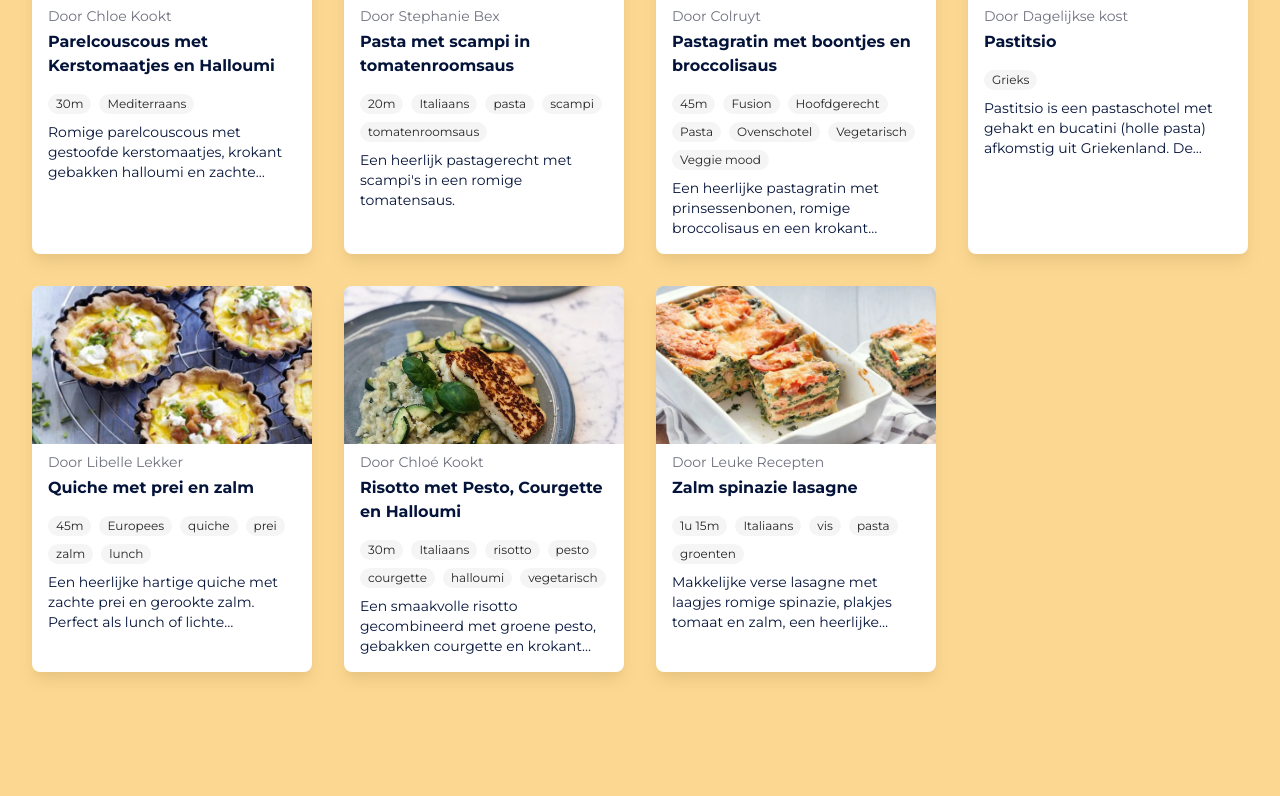
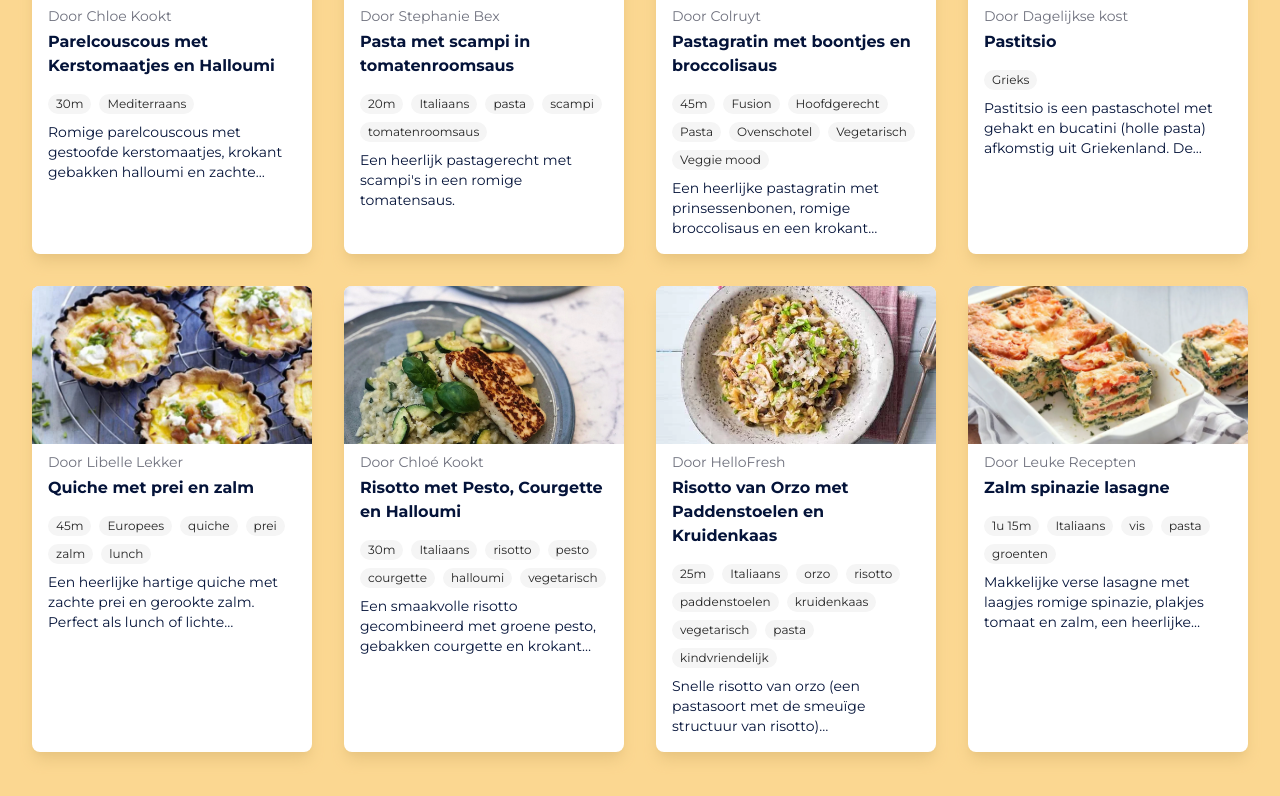
Before and after one commit to robrechtme/recipes, a Next.js app: page / in a window 1280 px wide. Shown: the part 1720-2516 px from the top of the page. Before the commit the page ends 2456 px from the top, so only its background shows below. Built offline with nearby package versions, Linux system fonts and the light colour scheme.

Commit message:
feat: add risotto van orzo met paddenstoelen en kruidenkaas
Imported from HelloFresh BE (week 40, 2016). Image extracted from the
source PDF since hellofresh.be isn't reachable from the sandbox.

```diff
--- a/data/index.ts
+++ b/data/index.ts
@@ -1,46 +1,48 @@
+import { Recipe } from "@core/types";
+
 // Import all recipe data
-import aardappelOvenschotelMetLinzenEnKikkererwtenImage from "./aardappel-ovenschotel-met-linzen-en-kikkererwten/image.webp";
 import aardappelOvenschotelMetLinzenEnKikkererwtenRecipe from "./aardappel-ovenschotel-met-linzen-en-kikkererwten/recipe.json";
-import chiliSinCarneImage from "./chili-sin-carne/image.webp";
 import chiliSinCarneRecipe from "./chili-sin-carne/recipe.json";
-import creamyPastaMetKerstomatensausEnRicottaImage from "./creamy-pasta-met-kerstomatensaus-en-ricotta/image.webp";
 import creamyPastaMetKerstomatensausEnRicottaRecipe from "./creamy-pasta-met-kerstomatensaus-en-ricotta/recipe.json";
-import gnocchiInRomigeTomatensausImage from "./gnocchi-in-romige-tomatensaus/image.webp";
 import gnocchiInRomigeTomatensausRecipe from "./gnocchi-in-romige-tomatensaus/recipe.json";
-import gnocchiMetBloemkoolEnPaprikasausUitDeOvenImage from "./gnocchi-met-bloemkool-en-paprikasaus-uit-de-oven/image.webp";
 import gnocchiMetBloemkoolEnPaprikasausUitDeOvenRecipe from "./gnocchi-met-bloemkool-en-paprikasaus-uit-de-oven/recipe.json";
-import gnocchiMetPaprikaCourgetteEnMascarponeImage from "./gnocchi-met-paprika-courgette-en-mascarpone/image.webp";
 import gnocchiMetPaprikaCourgetteEnMascarponeRecipe from "./gnocchi-met-paprika-courgette-en-mascarpone/recipe.json";
-import griekseMoussakaImage from "./griekse-moussaka/image.webp";
 import griekseMoussakaRecipe from "./griekse-moussaka/recipe.json";
-import kipTikkaMasalaImage from "./kip-tikka-masala/image.webp";
 import kipTikkaMasalaRecipe from "./kip-tikka-masala/recipe.json";
-import lasagneMetGegrildeGroentenImage from "./lasagne-met-gegrilde-groenten/image.webp";
 import lasagneMetGegrildeGroentenRecipe from "./lasagne-met-gegrilde-groenten/recipe.json";
-import orzoMetCourgetteTomaatEnSpinazieImage from "./orzo-met-courgette-tomaat-en-spinazie/image.webp";
 import orzoMetCourgetteTomaatEnSpinazieRecipe from "./orzo-met-courgette-tomaat-en-spinazie/recipe.json";
-import ovenschotelMetKipEnItaliaanseGroentenImage from "./ovenschotel-met-kip-en-italiaanse-groenten/image.webp";
 import ovenschotelMetKipEnItaliaanseGroentenRecipe from "./ovenschotel-met-kip-en-italiaanse-groenten/recipe.json";
-import ovenschotelMetVeggieGehaktEnBroccoliImage from "./ovenschotel-met-veggie-gehakt-en-broccoli/image.webp";
 import ovenschotelMetVeggieGehaktEnBroccoliRecipe from "./ovenschotel-met-veggie-gehakt-en-broccoli/recipe.json";
-import parelcouscousMetKerstomaatjesEnHalloumiImage from "./parelcouscous-met-kerstomaatjes-en-halloumi/image.webp";
 import parelcouscousMetKerstomaatjesEnHalloumiRecipe from "./parelcouscous-met-kerstomaatjes-en-halloumi/recipe.json";
-import pastaMetScampiInTomatenroomsausImage from "./pasta-met-scampi-in-tomatenroomsaus/image.webp";
 import pastaMetScampiInTomatenroomsausRecipe from "./pasta-met-scampi-in-tomatenroomsaus/recipe.json";
-import pastagratinMetBoontjesEnBroccolisausImage from "./pastagratin-met-boontjes-en-broccolisaus/image.webp";
 import pastagratinMetBoontjesEnBroccolisausRecipe from "./pastagratin-met-boontjes-en-broccolisaus/recipe.json";
-import pastitsioImage from "./pastitsio/image.webp";
 import pastitsioRecipe from "./pastitsio/recipe.json";
-import quicheMetPreiZalmEnGeitenkaasImage from "./quiche-met-prei-zalm-en-geitenkaas/image.webp";
 import quicheMetPreiZalmEnGeitenkaasRecipe from "./quiche-met-prei-zalm-en-geitenkaas/recipe.json";
-import risottoMetPestoCourgetteEnHalloumiImage from "./risotto-met-pesto-courgette-en-halloumi/image.webp";
 import risottoMetPestoCourgetteEnHalloumiRecipe from "./risotto-met-pesto-courgette-en-halloumi/recipe.json";
-import zalmSpinazieLasagneImage from "./zalm-spinazie-lasagne/image.webp";
+import risottoVanOrzoMetPaddenstoelenEnKruidenkaasRecipe from "./risotto-van-orzo-met-paddenstoelen-en-kruidenkaas/recipe.json";
 import zalmSpinazieLasagneRecipe from "./zalm-spinazie-lasagne/recipe.json";
 
 // Import all recipe images
-
-import type { Recipe } from "@core/types";
+import aardappelOvenschotelMetLinzenEnKikkererwtenImage from "./aardappel-ovenschotel-met-linzen-en-kikkererwten/image.webp";
+import chiliSinCarneImage from "./chili-sin-carne/image.webp";
+import creamyPastaMetKerstomatensausEnRicottaImage from "./creamy-pasta-met-kerstomatensaus-en-ricotta/image.webp";
+import gnocchiInRomigeTomatensausImage from "./gnocchi-in-romige-tomatensaus/image.webp";
+import gnocchiMetBloemkoolEnPaprikasausUitDeOvenImage from "./gnocchi-met-bloemkool-en-paprikasaus-uit-de-oven/image.webp";
+import gnocchiMetPaprikaCourgetteEnMascarponeImage from "./gnocchi-met-paprika-courgette-en-mascarpone/image.webp";
+import griekseMoussakaImage from "./griekse-moussaka/image.webp";
+import kipTikkaMasalaImage from "./kip-tikka-masala/image.webp";
+import lasagneMetGegrildeGroentenImage from "./lasagne-met-gegrilde-groenten/image.webp";
+import orzoMetCourgetteTomaatEnSpinazieImage from "./orzo-met-courgette-tomaat-en-spinazie/image.webp";
+import ovenschotelMetKipEnItaliaanseGroentenImage from "./ovenschotel-met-kip-en-italiaanse-groenten/image.webp";
+import ovenschotelMetVeggieGehaktEnBroccoliImage from "./ovenschotel-met-veggie-gehakt-en-broccoli/image.webp";
+import parelcouscousMetKerstomaatjesEnHalloumiImage from "./parelcouscous-met-kerstomaatjes-en-halloumi/image.webp";
+import pastaMetScampiInTomatenroomsausImage from "./pasta-met-scampi-in-tomatenroomsaus/image.webp";
+import pastagratinMetBoontjesEnBroccolisausImage from "./pastagratin-met-boontjes-en-broccolisaus/image.webp";
+import pastitsioImage from "./pastitsio/image.webp";
+import quicheMetPreiZalmEnGeitenkaasImage from "./quiche-met-prei-zalm-en-geitenkaas/image.webp";
+import risottoMetPestoCourgetteEnHalloumiImage from "./risotto-met-pesto-courgette-en-halloumi/image.webp";
+import risottoVanOrzoMetPaddenstoelenEnKruidenkaasImage from "./risotto-van-orzo-met-paddenstoelen-en-kruidenkaas/image.webp";
+import zalmSpinazieLasagneImage from "./zalm-spinazie-lasagne/image.webp";
 
 // Export recipes array
 export const recipes: Recipe[] = [
@@ -62,18 +64,17 @@ export const recipes: Recipe[] = [
   pastitsioRecipe as Recipe,
   quicheMetPreiZalmEnGeitenkaasRecipe as Recipe,
   risottoMetPestoCourgetteEnHalloumiRecipe as Recipe,
+  risottoVanOrzoMetPaddenstoelenEnKruidenkaasRecipe as Recipe,
   zalmSpinazieLasagneRecipe as Recipe,
 ].sort((a, b) => a.name.localeCompare(b.name)); // Sort alphabetically
 
 // Export images object using recipe slugs as keys
 export const images = {
-  "aardappel-ovenschotel-met-linzen-en-kikkererwten":
-    aardappelOvenschotelMetLinzenEnKikkererwtenImage,
+  "aardappel-ovenschotel-met-linzen-en-kikkererwten": aardappelOvenschotelMetLinzenEnKikkererwtenImage,
   "chili-sin-carne": chiliSinCarneImage,
   "creamy-pasta-met-kerstomatensaus-en-ricotta": creamyPastaMetKerstomatensausEnRicottaImage,
   "gnocchi-in-romige-tomatensaus": gnocchiInRomigeTomatensausImage,
-  "gnocchi-met-bloemkool-en-paprikasaus-uit-de-oven":
-    gnocchiMetBloemkoolEnPaprikasausUitDeOvenImage,
+  "gnocchi-met-bloemkool-en-paprikasaus-uit-de-oven": gnocchiMetBloemkoolEnPaprikasausUitDeOvenImage,
   "gnocchi-met-paprika-courgette-en-mascarpone": gnocchiMetPaprikaCourgetteEnMascarponeImage,
   "griekse-moussaka": griekseMoussakaImage,
   "kip-tikka-masala": kipTikkaMasalaImage,
@@ -84,8 +85,9 @@ export const images = {
   "parelcouscous-met-kerstomaatjes-en-halloumi": parelcouscousMetKerstomaatjesEnHalloumiImage,
   "pasta-met-scampi-in-tomatenroomsaus": pastaMetScampiInTomatenroomsausImage,
   "pastagratin-met-boontjes-en-broccolisaus": pastagratinMetBoontjesEnBroccolisausImage,
-  pastitsio: pastitsioImage,
+  "pastitsio": pastitsioImage,
   "quiche-met-prei-zalm-en-geitenkaas": quicheMetPreiZalmEnGeitenkaasImage,
   "risotto-met-pesto-courgette-en-halloumi": risottoMetPestoCourgetteEnHalloumiImage,
+  "risotto-van-orzo-met-paddenstoelen-en-kruidenkaas": risottoVanOrzoMetPaddenstoelenEnKruidenkaasImage,
   "zalm-spinazie-lasagne": zalmSpinazieLasagneImage,
 } as const;
--- /dev/null
+++ b/data/risotto-van-orzo-met-paddenstoelen-en-kruidenkaas/recipe.json
@@ -0,0 +1,85 @@
+{
+  "name": "Risotto van Orzo met Paddenstoelen en Kruidenkaas",
+  "slug": "risotto-van-orzo-met-paddenstoelen-en-kruidenkaas",
+  "source": "https://www.hellofresh.be/recipes/risotto-van-orzo-met-paddenstoelen-en-kruidenkaas-57dc0baa9afd9ec4068b456d",
+  "description": "Snelle risotto van orzo (een pastasoort met de smeuïge structuur van risotto) gecombineerd met een paddenstoelenmix en kruidenkaas met tuinkruiden, bieslook en ui. Gegarneerd met verse basilicum en geroosterde pompoenpitten.",
+  "author": {
+    "name": "HelloFresh"
+  },
+  "datePublished": "2016-10-03",
+  "recipeCategory": "Hoofdgerecht",
+  "recipeCuisine": "Italiaans",
+  "keywords": "orzo, risotto, paddenstoelen, kruidenkaas, vegetarisch, pasta, kindvriendelijk",
+  "recipeYield": 4,
+  "totalTime": "PT25M",
+  "recipeIngredient": [
+    {
+      "name": "sjalot",
+      "amount": 2
+    },
+    {
+      "name": "knoflook",
+      "amount": 2,
+      "unit": "teentjes"
+    },
+    {
+      "name": "verse basilicum",
+      "amount": 8,
+      "unit": "blaadjes"
+    },
+    {
+      "name": "bosui",
+      "amount": 8
+    },
+    {
+      "name": "orzo",
+      "amount": 335,
+      "unit": "g"
+    },
+    {
+      "name": "pompoenpitten",
+      "amount": 40,
+      "unit": "g"
+    },
+    {
+      "name": "gemengde paddenstoelen",
+      "amount": 700,
+      "unit": "g"
+    },
+    {
+      "name": "kruidenkaas",
+      "amount": 125,
+      "unit": "g"
+    },
+    {
+      "name": "groentebouillon",
+      "amount": 700,
+      "unit": "ml"
+    },
+    {
+      "name": "roomboter",
+      "amount": 1.5,
+      "unit": "el"
+    }
+  ],
+  "recipeInstructions": [
+    {
+      "text": "Bereid de bouillon. Snipper de sjalot en snijd of pers de knoflook fijn. Scheur de basilicum klein en snijd de bosui in ringen."
+    },
+    {
+      "text": "Verhit de helft van de roomboter in een pan met deksel en fruit de sjalot en knoflook 2 minuten op middelmatig vuur. Voeg de orzo toe en bak 1 minuut."
+    },
+    {
+      "text": "Schenk de bouillon over de orzo en kook de orzo, afgedekt, in 10-12 minuten droog. Schep tussendoor een paar keer om. Voeg eventueel water toe als de orzo te droog wordt."
+    },
+    {
+      "text": "Verhit ondertussen een koekenpan op hoog vuur en rooster de pompoenpitten, zonder olie, goudbruin. Haal uit de pan en bewaar apart."
+    },
+    {
+      "text": "Verhit de overige roomboter in dezelfde koekenpan en bak de paddenstoelen en bosui 5-6 minuten op middelhoog vuur. Voeg de paddenstoelen, bosui en de helft van de kruidenkaas toe aan de orzo en laat al roerende smelten. Breng op smaak met peper en zout."
+    },
+    {
+      "text": "Verdeel de orzo over de borden. Bestrooi met de pompoenpitten en garneer met de overige kruidenkaas en verse basilicum."
+    }
+  ]
+}
```
Also changed, not shown: data/risotto-van-orzo-met-paddenstoelen-en-kruidenkaas/image.webp (added).
